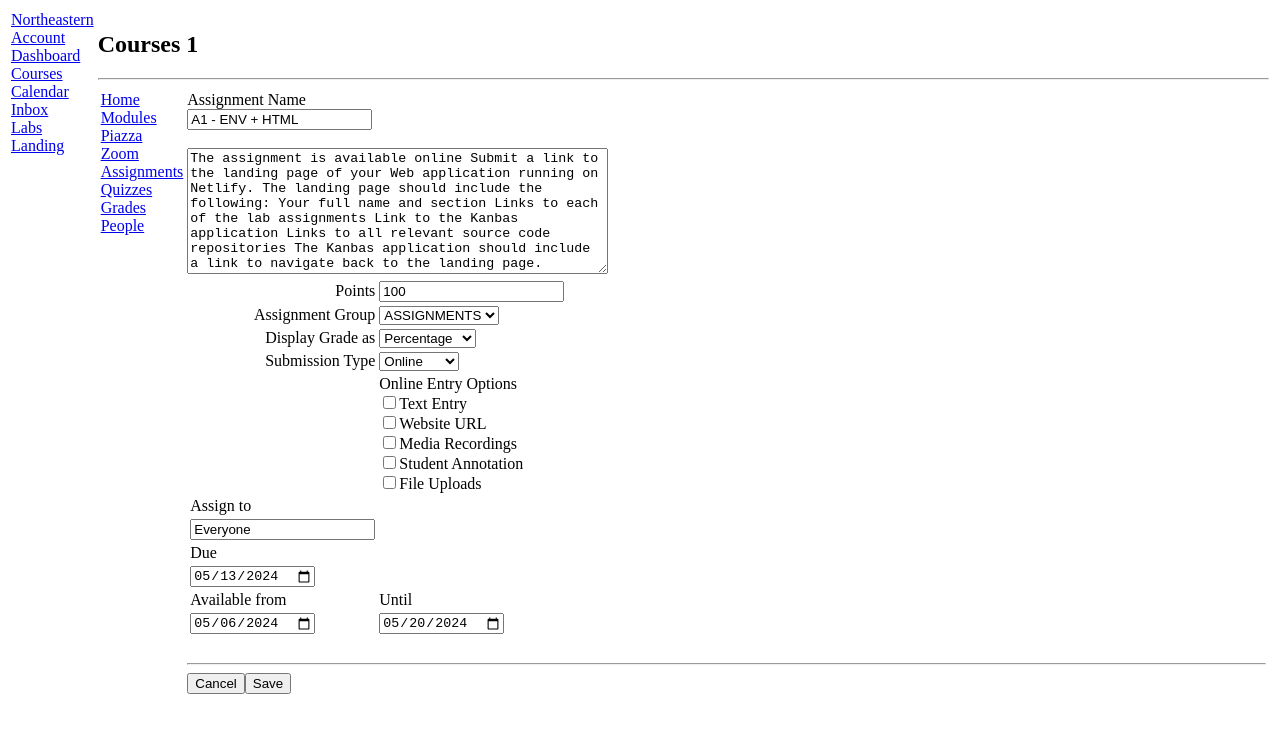
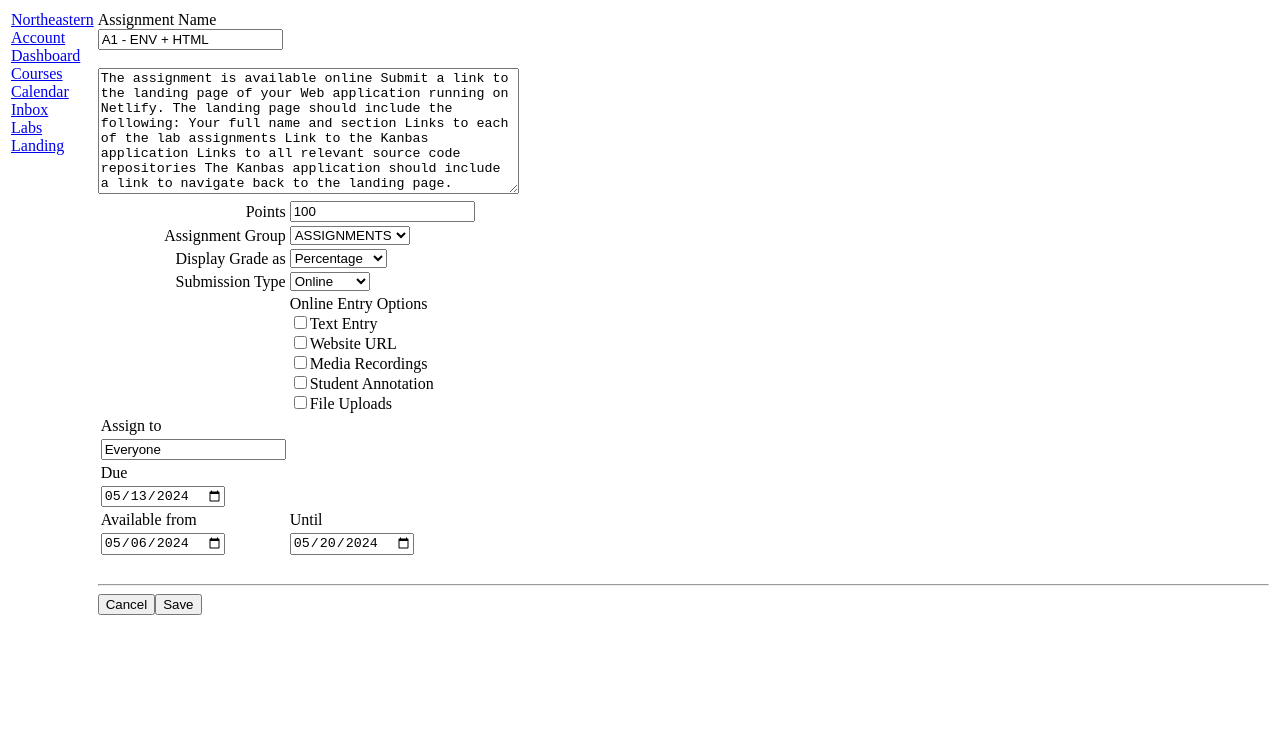
Before and after one commit to lokyeyoung-create/kambaz-react-web-app, a Next.js app: page /Courses/1/Assignments/1 in a window 1280 px wide. Shown: the top 732 px of the page. Built offline with nearby package versions, Linux system fonts and the light colour scheme.

Commit message:
fixes for deployment

```diff
--- a/app/(Kambaz)/Courses/[cid]/layout.tsx
+++ b/app/(Kambaz)/Courses/[cid]/layout.tsx
@@ -1,20 +1,12 @@
 import { ReactNode } from "react";
-import CourseNavigation from "./Navigation";
 
-export default function CoursesLayout({ children, params }: { children: ReactNode; params: { cid: string } }) {
-  const { cid } = params;
-  return (
-    <div id="wd-courses">
-      <h2>Courses {cid}</h2>
-      <hr />
-      <table>
-        <tbody>
-          <tr>
-            <td valign="top" width="200"><CourseNavigation /></td>
-            <td valign="top" width="100%">{children}</td>
-          </tr>
-        </tbody>
-      </table>
-    </div>
-  );
+interface LayoutProps {
+  children: ReactNode;
+  params: Promise<{ cid: string }>;
 }
+
+export default async function CoursesLayout({ children, params }: LayoutProps) {
+  const { cid } = await params;
+
+  return <div>{children}</div>;
+}
--- a/app/page.tsx
+++ b/app/page.tsx
@@ -1,4 +1,3 @@
-import Image from "next/image";
 import Link from "next/link";
 
 export default function Home() {
```
Also changed, not shown: app/Labs/Lab1/page.tsx (+8 -2 lines).
